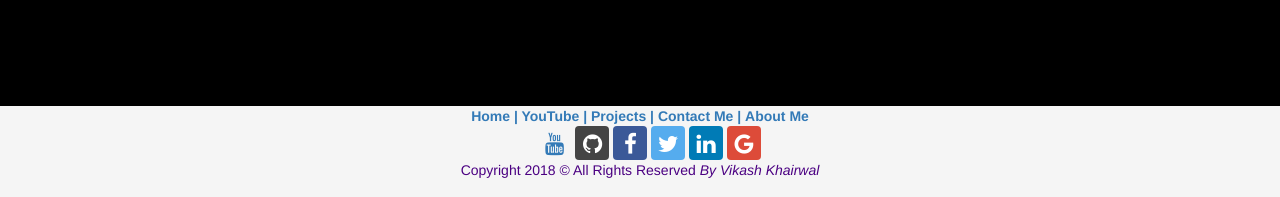
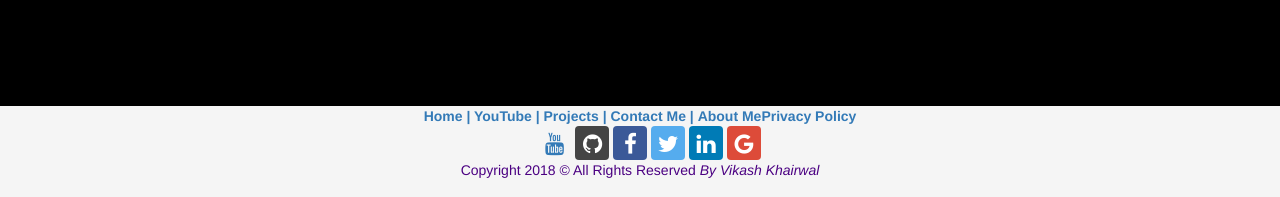
Before and after one commit to vikashkhairwal/vikashkhairwal.github.io, a Jekyll site: the page index.html, which Jekyll copies as it is, in a window 1280 px wide. Shown: the part 700-897 px from the top of the page. Built offline with Jekyll 4.4.1, drawn with Linux system fonts in a browser that asks for light colours.

Commit message:
addded privacy policy

```diff
--- a/index.html
+++ b/index.html
@@ -55,7 +55,7 @@ body{
 
 <footer class="footer" style="width:100%;position:absolute;bottom:0">
   <div align="center" class="tags">
-   <span class="tags-title"></span> <a href="home.html" rel="tag"><b>Home | </a> <a href="youtube.html" rel="tag">YouTube | </a> <a href="projects.html" rel="tag">Projects |</a> <a href="contact.html" rel="tag">Contact Me |</b></a> <a href="about.html" rel="tag"><b>About Me</b></a>
+   <span class="tags-title"></span> <a href="home.html" rel="tag"><b>Home | </a> <a href="youtube.html" rel="tag">YouTube | </a> <a href="projects.html" rel="tag">Projects |</a> <a href="contact.html" rel="tag">Contact Me |</b></a> <a href="about.html" rel="tag"><b>About Me</b></a><a href="privacypolicy.html" rel="tag"><b>Privacy Policy</b></a>
  </div>
   <div class="social" style="padding-left:42%">
   <a class="btn btn-social-icon btn-youtube" href="https://youtube.com/vikashkhairwal">
```
